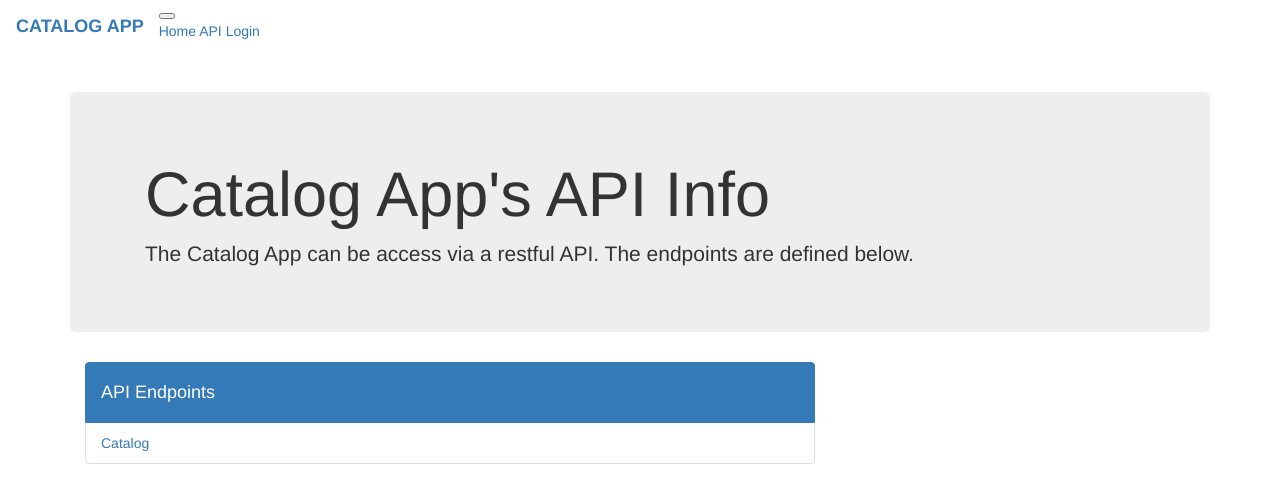
After one commit to sien0001/udacity-fswd-project-item-catalog, a Flask app: page /api in a window 1280 px wide. The commit adds this page. Shown: the top 503 px of the page. Run offline with Flask 2, Linux system fonts and the light colour scheme; parts of the project's set-up code (start-up, migrations or seed data) failed here and were passed over; some libraries are stand-ins or nearby versions.

Commit message:
The application provides a JSON endpoint to query the catalog via a rest api

```diff
--- a/app/__init__.py
+++ b/app/__init__.py
@@ -6,6 +6,7 @@ from flask_sqlalchemy import SQLAlchemy
 from flask_dance.contrib.google import make_google_blueprint
 from flask_dance.consumer.backend.sqla import SQLAlchemyBackend
 from flask_login import current_user, LoginManager
+from flask_restful import Api
 
 # Initialize the Flask app, load in the Config via object
 # and attach the Bootstrap extension
@@ -16,6 +17,11 @@ Bootstrap(app)
 # Configure the database (SQLAlchemy)
 db = SQLAlchemy(app)
 from app import models
+
+# Configure the API endpoints (Flask-Restful)
+from app.api import Catalog
+api = Api(app)
+api.add_resource(Catalog, "/api/catalog")
 
 # Configure Google OAuth dance and blueprint
 blueprint = make_google_blueprint(
--- /dev/null
+++ b/app/templates/api.html
@@ -0,0 +1,29 @@
+{% extends "base.html" %}
+
+{% block content %}
+
+<div class="container">
+
+    <div class="jumbotron jumbotron-fluid">
+        <div class="container">
+            <h1 class="display-4">Catalog App's API Info</h1>
+            <p class="lead">The Catalog App can be access via a restful API. The endpoints are defined below.</p>
+        </div>
+    </div>
+
+    <div class="container-fluid">
+        <div class="row">
+            <div class="col-sm-8">
+                <ul class="list-group list-group-flush">
+                    <li class="list-group-item active"><h4>API Endpoints</h4></li>
+                    <li class="list-group-item">
+                            <a href="/api/catalog">Catalog</a>
+                    </li>
+                </ul>
+            </div>
+        </div>
+    </div>
+
+</div>
+
+{% endblock %}
--- a/app/templates/base.html
+++ b/app/templates/base.html
@@ -14,6 +14,7 @@
   <div class="collapse navbar-collapse" id="navbarNavAltMarkup">
     <div class="navbar-nav">
       <a class="nav-item nav-link active" href="{{ url_for('index') }}">Home</a>
+      <a class="nav-item nav-link active" href="{{ url_for('api') }}">API</a>
       {% if current_user.is_authenticated %}
       <a class="nav-item nav-link active" href="{{ url_for('logout') }}">Logout</a>
       {% else %}
--- a/app/views.py
+++ b/app/views.py
@@ -4,6 +4,11 @@ from app.forms import ItemForm, AddCategoryForm
 
 from flask import render_template, flash, redirect, url_for, request
 from flask_login import login_required, logout_user
+
+
+@app.route("/api")
+def api():
+    return render_template("api.html", title="Catalog App")
 
 
 @app.route("/")
--- a/requirements.txt
+++ b/requirements.txt
@@ -1,4 +1,5 @@
 alembic==1.0.6
+aniso8601==4.1.0
 blinker==1.4
 certifi==2018.11.29
 chardet==3.0.4
@@ -8,6 +9,7 @@ Flask==1.0.2
 Flask-Bootstrap4==4.0.2
 Flask-Dance==1.3.0
 Flask-Login==0.4.1
+Flask-RESTful==0.3.7
 Flask-SQLAlchemy==2.3.2
 Flask-WTF==0.14.2
 idna==2.8
@@ -21,6 +23,7 @@ pep8==1.7.1
 pycodestyle==2.4.0
 python-dateutil==2.7.5
 python-editor==1.0.3
+pytz==2018.9
 requests==2.21.0
 requests-oauthlib==1.2.0
 six==1.12.0
```
Also changed, not shown: app/api/__init__.py (added, +26 -0 lines).
